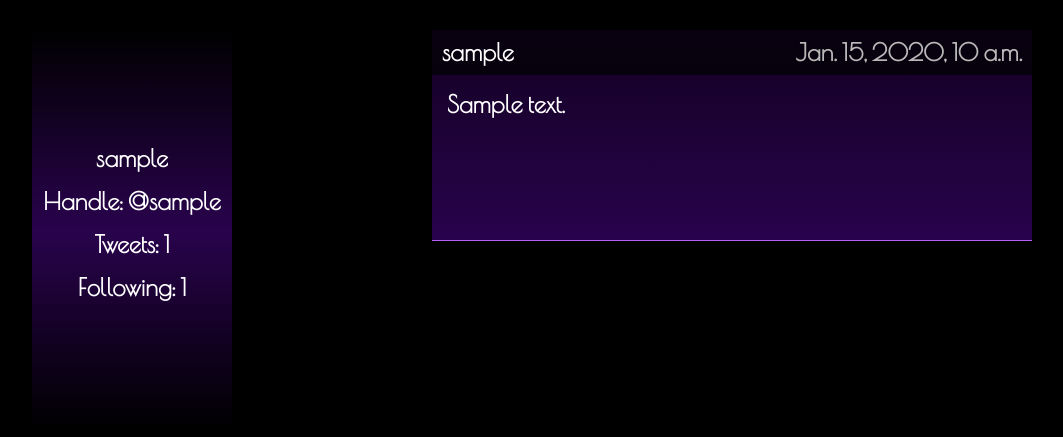
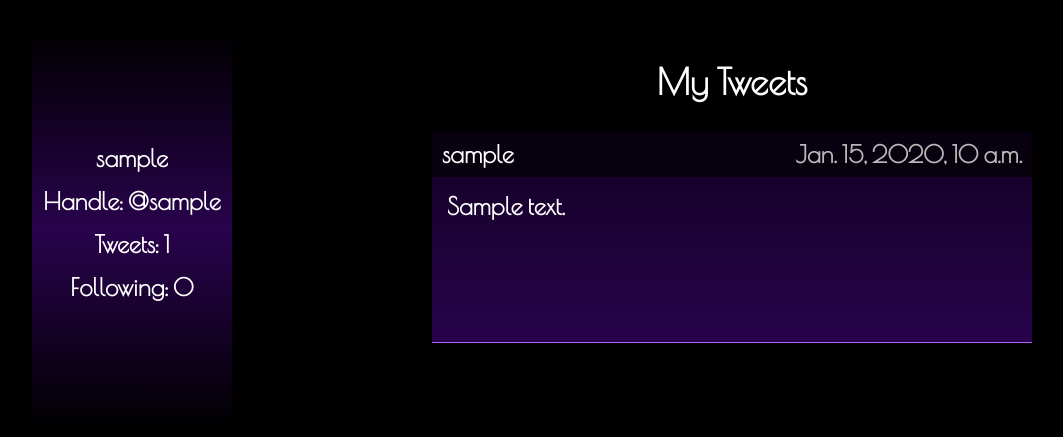
Before and after one commit to jkube38/twitterclone, a Django app: a page that uses templates/profile.html in a window 1280 px wide. Shown: the part 77-514 px from the top of the page, without its empty margins (108-1171 px from the left). Run offline with Django 3.2, Linux system fonts and the light colour scheme; a user stored in the database is signed in; tables that the repository leaves empty hold one stand-in row (values such as "Sample post").

Commit message:
added headers to better distinguish profile pages, fixed num following

```diff
--- a/templates/profile.html
+++ b/templates/profile.html
@@ -90,10 +90,17 @@
     }
 
     #unfollow {
-        color: rgba(89, 6, 167, 0.205);
+        color: rgba(137, 64, 206, 0.205);
         font-family: 'Poiret One', cursive;
         margin: 0 0 15px 0;
         font-size: 30px;
+    }
+
+    #myTweets {
+        font-family: 'Poiret One', cursive;
+        text-align: center;
+        color: white;
+        font-size: 36px;
     }
 
 </style>
@@ -111,7 +118,7 @@
                     {% if follow not in follow_list %}
                     <a href='/follow/{{follow}}/'><h3 id='follow'>follow</h3></a>
                     {% else %}
-                        <h3 id='unfollow' style="color: rgba(89, 6, 167, 0.459);" ><a href='/unfollow/{{follow}}/'>unfollow</h3></a>
+                       <a href='/unfollow/{{follow}}/'><h3 id='unfollow'>unfollow</h3></a>
                     {% endif %}
                 {% endif %}
             {% else %}
@@ -119,6 +126,11 @@
             {% endif %}
     </div>
     <div id='userTweets'>
+        {% if follow == request.user %}
+            <h2 id='myTweets'>My Tweets</h2>
+        {% else %}
+            <h2 id='myTweets'>Tweets by {{ follow }}</h2>
+        {% endif %}
         {% for tweet in sorted_tweets %}
             <div id='singleTweet'>
                 <div id='stats'>
--- a/tweet/views.py
+++ b/tweet/views.py
@@ -39,6 +39,8 @@ def create_tweet_view(request, username):
     user_tweets = Tweet.objects.filter(author=user)
     num_tweets = len(list(user_tweets))
     num_following = len(list(user.following.all()))
+    if num_following > 0:
+        num_following = num_following - 1
     form = NewTweetForm()
     context.update(
         {
--- a/twitteruser/views.py
+++ b/twitteruser/views.py
@@ -34,15 +34,20 @@ def unfollow_view(request, username):
 
 @login_required(login_url='/login/')
 def home_view(request):
+
+    context = {}
+    user = request.user
+    num_following = len(list(user.following.all()))
+    if num_following > 0:
+        num_following = num_following - 1
+
     # Cleans up Notifications
     clean_mentions = Notifications.objects.filter(tweeter=request.user)
     for mention in clean_mentions:
         if mention.viewed:
             mention.delete()
 
-    user = request.user
     tweets = len(list(Tweet.objects.filter(author=user)))
-    num_following = len(list(user.following.all()))
 
     # sort tweets by who the user is following
     following_tweets = []
@@ -59,20 +64,20 @@ def home_view(request):
 
     # Gets Notifications for the user
     mentions = len(list(Notifications.objects.filter(tweeter=user)))
-    return render(
-        request,
-        'home.html',
-        {
+    context.update({
             'user': user,
             'tweets': tweets,
             'num_following': num_following,
             'follow_tweets': follow_tweets,
             'mentions': mentions
-        })
+    })
+    return render(
+        request, 'home.html', context)
 
 
 # Profile view
 def profile_view(request, username):
+
     if request.user.is_authenticated:
         user = Tweeter.objects.get(username=username)
         user_tweets = Tweet.objects.filter(author=user)
@@ -87,6 +92,10 @@ def profile_view(request, username):
         sorted_tweets = sorted(u_tweets, key=by_time, reverse=True)
         num_tweets = len(list(user_tweets))
         num_following = len(list(user.following.all()))
+
+        if num_following > 0:
+            num_following = num_following - 1
+
         logged_in_user = request.user
         follow_list = logged_in_user.following.all()
         follow = user
@@ -114,7 +123,11 @@ def profile_view(request, username):
 
         sorted_tweets = sorted(u_tweets, key=by_time, reverse=True)
         num_tweets = len(list(user_tweets))
+
         num_following = len(list(user.following.all()))
+        if num_following > 0:
+            num_following = num_following - 1
+
         return render(
             request,
             'profile.html',
```
Also changed, not shown: templates/home.html (+8 -0 lines).
